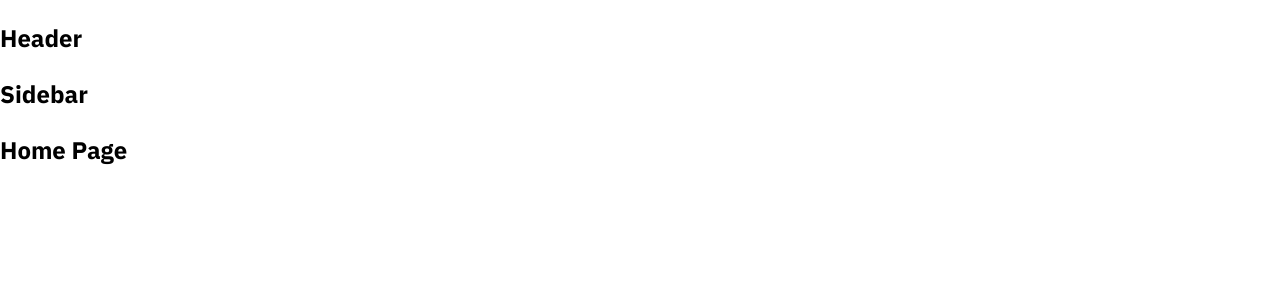
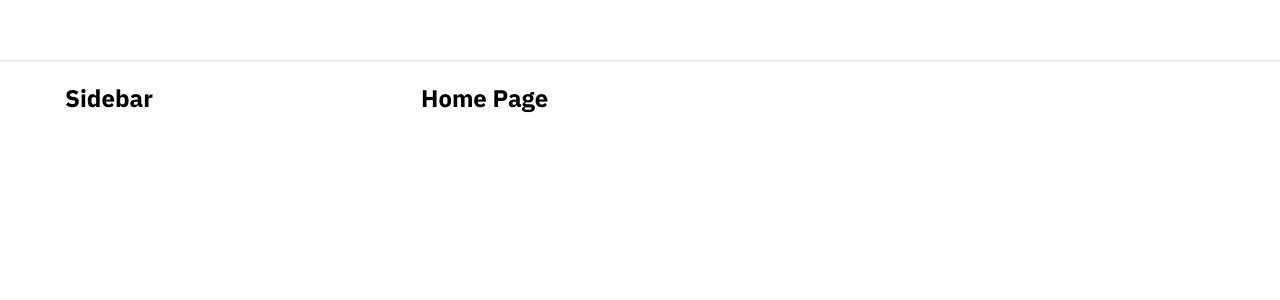
Before and after one commit to hiees-u/tiktok-ui, a React (Create React App) app: page / in a window 1280 px wide. Shown: the top 300 px of the page. Built offline with nearby package versions, Linux system fonts and the light colour scheme.

Commit message:
Dựng khung Layout mặc định ( 8/1/2024 )

```diff
--- a/package.json
+++ b/package.json
@@ -6,6 +6,7 @@
     "@testing-library/jest-dom": "^5.17.0",
     "@testing-library/react": "^13.4.0",
     "@testing-library/user-event": "^13.5.0",
+    "classnames": "^2.5.1",
     "normalize.css": "^8.0.1",
     "react": "^18.2.0",
     "react-dom": "^18.2.0",
--- a/src/components/GlobalStyles/GlobalStyles.scss
+++ b/src/components/GlobalStyles/GlobalStyles.scss
@@ -3,6 +3,9 @@
 
 :root {
     --primary-color: #fe2c55;
+    //default layout
+    --default-layout-header-height: 60px;
+    --default-layout-width: 1150px;
 }
 
 html {
@@ -10,6 +13,7 @@
 }
 
 body {
+    margin: 0;
     font-family: 'IBM Plex Sans', san-serif;
     font-size: 1.6rem;
     line-height: 1.5;
--- /dev/null
+++ b/src/components/Layout/DefaultLayout/DefaultLayout.module.scss
@@ -0,0 +1,13 @@
+.wrapper {
+    display: flex;
+    flex-direction: column;
+    align-items: center;
+}
+.container {
+    width: var(--default-layout-width);
+    display: flex;
+}
+
+.content {
+    flex: 1;
+}
--- /dev/null
+++ b/src/components/Layout/DefaultLayout/Sidebar/Sidebar.module.scss
@@ -0,0 +1,3 @@
+.wrapper {
+    width: 356px;
+}
--- a/src/components/Layout/DefaultLayout/Sidebar/index.js
+++ b/src/components/Layout/DefaultLayout/Sidebar/index.js
@@ -1,5 +1,14 @@
+import classNames from 'classnames/bind';
+import styles from './Sidebar.module.scss';
+
+const CX = classNames.bind(styles);
+
 function Sidebar() {
-    return <h2>Sidebar</h2>;
+    return (
+        <aside className={CX('wrapper')}>
+            <h2>Sidebar</h2>
+        </aside>
+    );
 }
 
 export default Sidebar;
--- a/src/components/Layout/DefaultLayout/index.js
+++ b/src/components/Layout/DefaultLayout/index.js
@@ -1,13 +1,17 @@
-import Header from './Header';
+import ClassNames from 'classnames/bind';
+import styles from './DefaultLayout.module.scss';
+import Header from '~/components/Layout/components/Header';
 import Sidebar from './Sidebar';
+
+const CX = ClassNames.bind(styles);
 
 function DefaultLayout({ children }) {
     return (
-        <div>
+        <div className={CX('wrapper')}>
             <Header />
-            <div className="container">
+            <div className={CX('container')}>
                 <Sidebar />
-                <div className="content">{children}</div>
+                <div className={CX('content')}>{children}</div>
             </div>
         </div>
     );
--- a/src/components/Layout/HeaderOnly/index.js
+++ b/src/components/Layout/HeaderOnly/index.js
@@ -1,6 +1,6 @@
 import Header from './Header';
 
-function DefaultLayout({ children }) {
+function HeaderOnly({ children }) {
     return (
         <div>
             <Header />
@@ -11,4 +11,4 @@
     );
 }
 
-export default DefaultLayout;
+export default HeaderOnly;
--- /dev/null
+++ b/src/components/Layout/components/Header/Header.module.scss
@@ -0,0 +1,12 @@
+.wrapper {
+    height: var(--default-layout-header-height, 60px);
+    width: 100%;
+    box-shadow: 0px 1px 1px rgb(0 0 0 / 12%);
+    display: flex;
+    justify-content: center;
+}
+
+.inner {
+    height: 100%;
+    width: var(--default-layout-width);
+}
--- /dev/null
+++ b/src/components/Layout/components/Header/index.js
@@ -0,0 +1,17 @@
+import ClassNames from 'classnames/bind';
+import styles from './Header.module.scss';
+
+const CX = ClassNames.bind(styles);
+
+function Header() {
+    return (
+        <header className={CX('wrapper')}>
+            <div className={CX('inner')}>
+                {/* Logo */}
+                {/* Search */}
+            </div>
+        </header>
+    );
+}
+
+export default Header;
```
Also changed, not shown: 1 other file (tests, documents, lock files or other folders).
